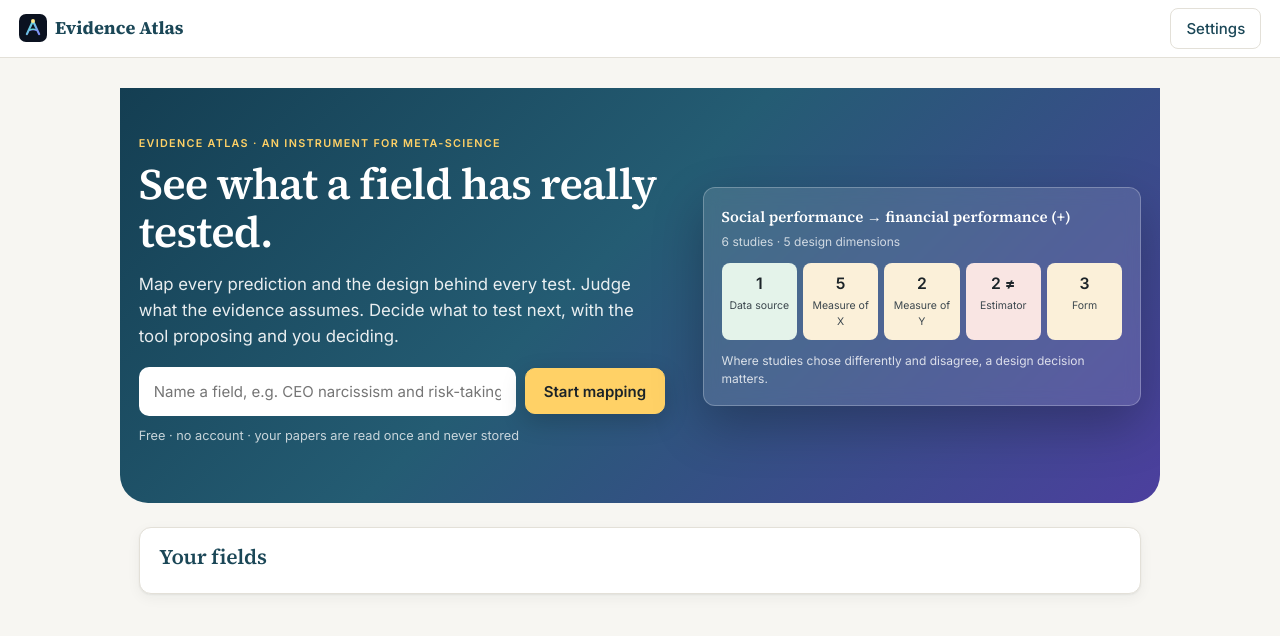
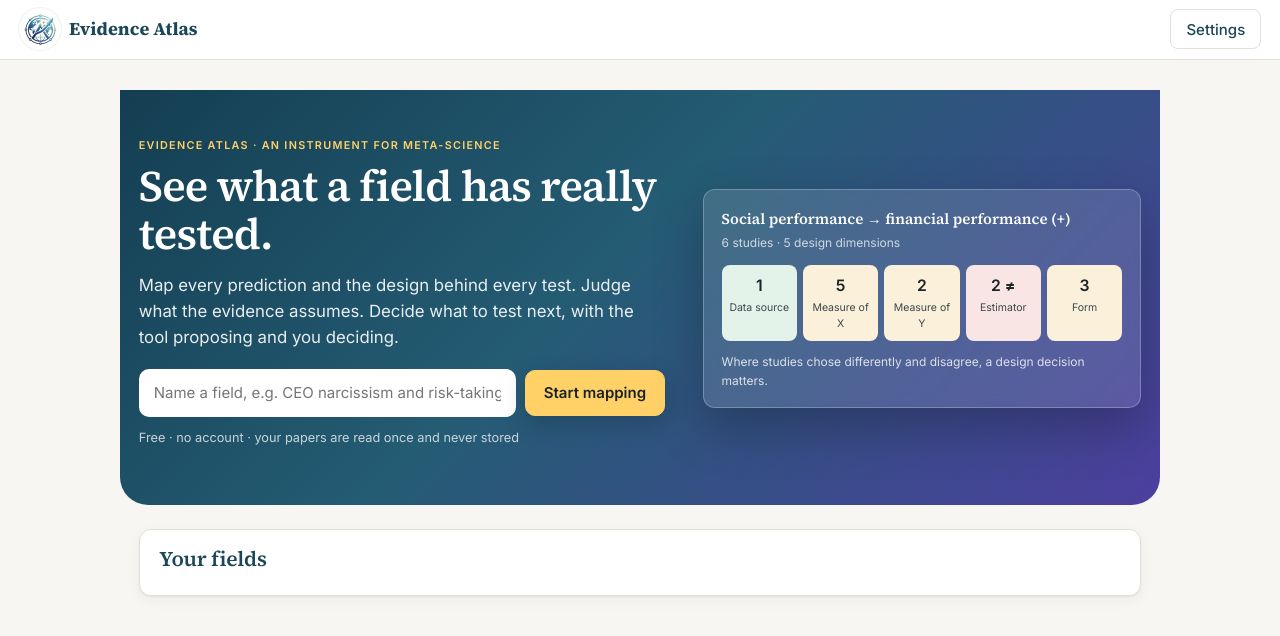
Before and after one commit to kristinaraevigna-cyber/epistemap, a website: page public/index.html in a window 1280 px wide. Shown: the top 636 px of the page. Drawn offline with Linux system fonts and the light colour scheme; no server answers.

Commit message:
Header and favicon: globe-and-arrow Evidence Atlas logo

```diff
--- a/public/index.html
+++ b/public/index.html
@@ -8,12 +8,12 @@
 <link rel="preconnect" href="https://fonts.googleapis.com">
 <link href="https://fonts.googleapis.com/css2?family=Source+Serif+4:opsz,wght@8..60,500;8..60,600;8..60,700&family=Inter:wght@400;500;600&display=swap" rel="stylesheet">
 <link rel="stylesheet" href="styles.css">
-<link rel="icon" type="image/svg+xml" href="brand/logo.svg">
+<link rel="icon" type="image/png" href="brand/favicon.png">
 </head>
 <body>
 <header class="top" id="top">
   <a class="brand" href="#home" aria-label="Evidence Atlas home">
-    <svg width="28" height="28" viewBox="0 0 64 64" aria-hidden="true"><defs><linearGradient id="ea-g" x1="0" y1="0" x2="1" y2="1"><stop offset="0" stop-color="#5EEAD4"/><stop offset="1" stop-color="#818CF8"/></linearGradient></defs><rect width="64" height="64" rx="16" fill="#0B1220"/><path d="M18 46 L32 16 L46 46" fill="none" stroke="url(#ea-g)" stroke-width="5" stroke-linecap="round" stroke-linejoin="round"/><path d="M24 37 Q32 33 40 37" fill="none" stroke="url(#ea-g)" stroke-width="4" stroke-linecap="round"/><circle cx="32" cy="16" r="4.5" fill="#FDE68A"/></svg>
+    <img src="brand/logo.png" alt="" width="42" height="42" class="brand-logo">
     <strong>Evidence Atlas</strong>
   </a>
   <div class="crumbs"><span id="fieldName" class="pill" hidden></span></div>
--- a/public/styles.css
+++ b/public/styles.css
@@ -300,3 +300,5 @@ body.on-home .glass .mini-cell{color:#E6EBF2}body.on-home .glass .mini-cell span
 body.on-home .glass .mini-cell.covered{background:rgba(94,234,212,.18);color:#5EEAD4}body.on-home .glass .mini-cell.partly{background:rgba(253,230,138,.16);color:#FDE68A}body.on-home .glass .mini-cell.none{background:rgba(249,168,160,.18);color:#F9A8A0}
 body.on-home .move{box-shadow:0 20px 50px rgba(0,0,0,.35)}
 body.on-home .hero-fig.glass{box-shadow:0 30px 60px rgba(0,0,0,.45)}
+.brand-logo{width:42px;height:42px;object-fit:contain;display:block;background:#fff;border-radius:50%;padding:1px;box-shadow:0 0 0 1px rgba(0,0,0,.06)}
+body.on-home .brand-logo{box-shadow:0 0 0 2px rgba(94,234,212,.35),0 0 18px rgba(94,234,212,.25)}
```
Also changed, not shown: public/brand/favicon.png (added), public/brand/logo.png (added).
